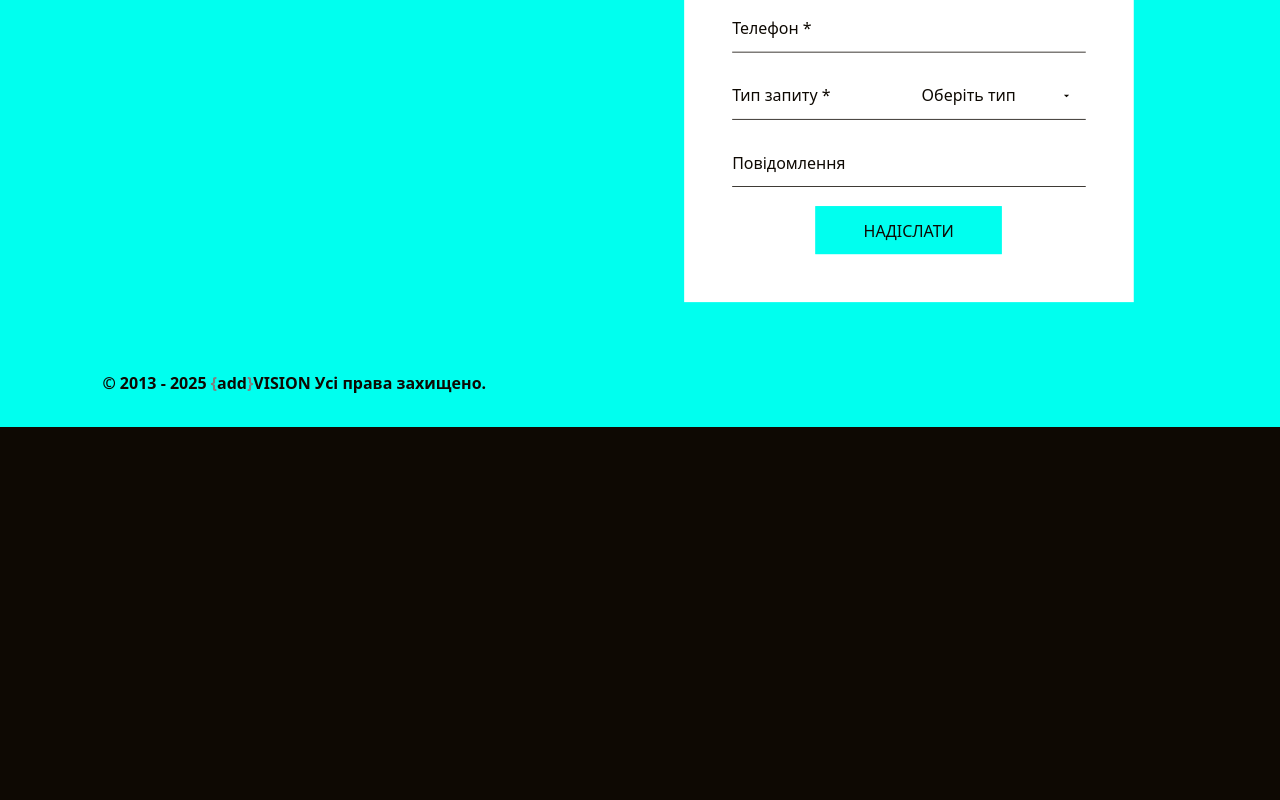
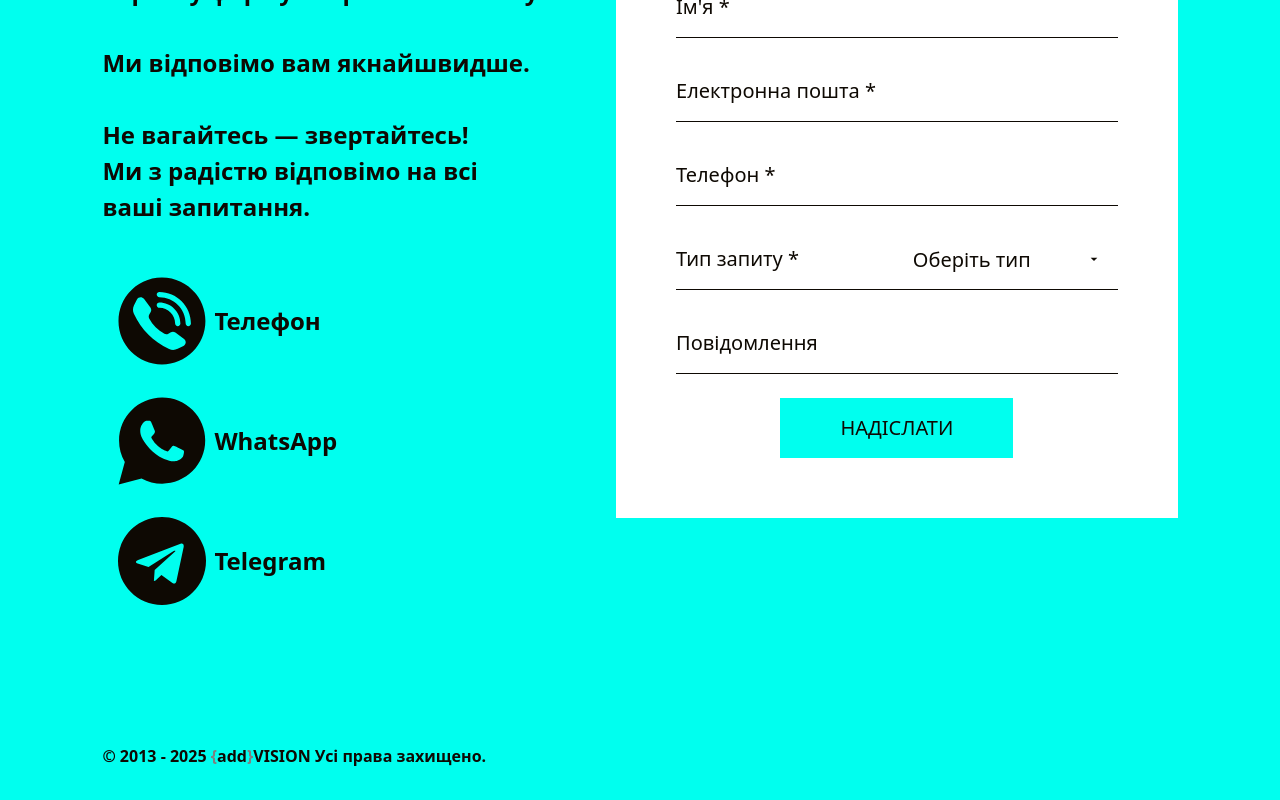
Before and after one commit to vadim4web/addvision, a Nuxt app: page / in a window 1280 px wide. Shown: the part 7329-8129 px from the top of the page. Before the commit the page ends 7756 px from the top, so only its background shows below. Built offline with nearby package versions, Linux system fonts and the light colour scheme; a web font is replaced by a local one.

Commit message:
feat: add CTA, contact links to footer, improve BackToTheTop visibility logic with watch

```diff
--- a/components/BackToTheTop.vue
+++ b/components/BackToTheTop.vue
@@ -1,6 +1,6 @@
 <template>
 	<Transition name="fade">
-		<div v-if="!headerVisible && !menuVisible" class="back-to-the-top">
+		<div v-if="showBackToTop" class="back-to-the-top">
 			<NuxtLink :title="$t('backToTop')" to="#top">
 				<LogoIcon class="logo-small" />
 			</NuxtLink>
@@ -8,9 +8,22 @@
 	</Transition>
 </template>
 
-<script setup>
+<script setup lang="ts">
 const headerVisible = useHeaderVisibility()
 const menuVisible = useMenuVisibility()
+
+const showBackToTop = ref(false)
+
+// Main logic: update when header/menu visibility changes
+watch([headerVisible, menuVisible], ([header, menu]) => {
+	showBackToTop.value = !header && !menu
+})
+
+// Optional: force re-check on route change (useful for i18n jumps)
+const route = useRoute()
+watch(() => route.fullPath, () => {
+	showBackToTop.value = !headerVisible.value && !menuVisible.value
+})
 </script>
 
 <style lang="scss">
--- a/components/ContactForm.vue
+++ b/components/ContactForm.vue
@@ -148,8 +148,8 @@ const submitForm = async () => {
 .form-container {
 	display: grid;
 	grid-template-rows: 1fr 6fr;
+	color: var(--bg);
 	padding: 3.75rem;
-	color: var(--bg);
 
 	h3 {
 		font-size: 2.25rem;
@@ -160,9 +160,7 @@ const submitForm = async () => {
 		margin-inline: auto;
 	}
 
-	@media (orientation: landscape) {
-		transform: scale(0.8);
-	}
+	@media (orientation: landscape) {}
 
 	.contact-form {
 		display: grid;
--- /dev/null
+++ b/components/ContactsBlock.vue
@@ -0,0 +1,199 @@
+<template>
+	<div class="contacts-block">
+		<pre class="call-to-action"
+			>{{ $t('contacts.CTA') }}
+    </pre>
+		<address class="contacts-block-links">
+			<!-- icon source:
+      https://www.svgrepo.com/
+      https://www.iconpacks.net/
+      -->
+
+			<a href="tel:+380933789883">
+				<svg
+					height="256"
+					version="1.1"
+					viewBox="0 0 256 256"
+					width="256"
+					xml:space="preserve"
+					xmlns="http://www.w3.org/2000/svg"
+					xmlns:xlink="http://www.w3.org/1999/xlink"
+				>
+					<g
+						style="
+							stroke: none;
+							stroke-width: 0;
+							stroke-dasharray: none;
+							stroke-linecap: butt;
+							stroke-linejoin: miter;
+							stroke-miterlimit: 10;
+							fill: none;
+							fill-rule: nonzero;
+							opacity: 1;
+						"
+						transform="translate(1.4065934065934016 1.4065934065934016) scale(2.81 2.81)"
+					>
+						<path
+							d="M 45 0 C 20.147 0 0 20.147 0 45 c 0 24.853 20.147 45 45 45 s 45 -20.147 45 -45 C 90 20.147 69.853 0 45 0 z M 67.263 70.889 l -5.959 3.006 c -2.785 1.405 -6.068 1.482 -8.894 0.164 c -16.58 -7.733 -28.736 -19.889 -36.469 -36.469 c -1.318 -2.827 -1.241 -6.109 0.164 -8.894 l 3.006 -5.959 c 1.43 -2.834 5.342 -3.174 7.239 -0.629 l 6.706 8.995 c 1.011 1.357 1.127 3.182 0.294 4.655 l -1.477 2.613 c -0.708 1.253 -0.755 2.788 -0.079 4.059 c 3.654 6.864 8.913 12.123 15.777 15.777 c 1.271 0.676 2.806 0.63 4.059 -0.079 l 2.613 -1.477 c 1.473 -0.833 3.298 -0.717 4.655 0.294 l 8.995 6.706 C 70.438 65.547 70.098 69.459 67.263 70.889 z M 39.581 28.623 c 0 -1.505 1.22 -2.724 2.724 -2.724 c 12.019 0 21.796 9.778 21.796 21.796 c 0 1.505 -1.22 2.725 -2.725 2.725 s -2.724 -1.22 -2.724 -2.725 c 0 -9.014 -7.333 -16.347 -16.347 -16.347 C 40.801 31.347 39.581 30.127 39.581 28.623 z M 72.275 50.419 c -1.505 0 -2.724 -1.22 -2.724 -2.725 c 0 -15.023 -12.222 -27.245 -27.245 -27.245 c -1.505 0 -2.724 -1.22 -2.724 -2.725 S 40.801 15 42.306 15 C 60.333 15 75 29.667 75 47.694 C 75 49.199 73.78 50.419 72.275 50.419 z"
+							stroke-linecap="round"
+							style="
+								stroke: none;
+								stroke-width: 1;
+								stroke-dasharray: none;
+								stroke-linecap: butt;
+								stroke-linejoin: miter;
+								stroke-miterlimit: 10;
+								fill: var(--bg);
+								fill-rule: nonzero;
+								opacity: 1;
+							"
+							transform=" matrix(1 0 0 1 0 0) "
+						/>
+					</g>
+				</svg>
+
+				{{ $t('contacts.phone') }}
+			</a>
+
+			<a href="https://wa.me/380933789883">
+				<svg
+					height="256"
+					version="1.1"
+					viewBox="0 0 256 256"
+					width="256"
+					xml:space="preserve"
+					xmlns="http://www.w3.org/2000/svg"
+					xmlns:xlink="http://www.w3.org/1999/xlink"
+				>
+					<g
+						style="
+							stroke: none;
+							stroke-width: 0;
+							stroke-dasharray: none;
+							stroke-linecap: butt;
+							stroke-linejoin: miter;
+							stroke-miterlimit: 10;
+							fill: none;
+							fill-rule: nonzero;
+							opacity: 1;
+						"
+						transform="translate(1.4065934065934016 1.4065934065934016) scale(2.81 2.81)"
+					>
+						<path
+							d="M 76.735 13.079 C 68.315 4.649 57.117 0.005 45.187 0 C 20.605 0 0.599 20.005 0.589 44.594 c -0.003 7.86 2.05 15.532 5.953 22.296 L 0.215 90 l 23.642 -6.202 c 6.514 3.553 13.848 5.426 21.312 5.428 h 0.018 c 0.001 0 -0.001 0 0 0 c 24.579 0 44.587 -20.007 44.597 -44.597 C 89.789 32.713 85.155 21.509 76.735 13.079 z M 27.076 46.217 c -0.557 -0.744 -4.55 -6.042 -4.55 -11.527 c 0 -5.485 2.879 -8.181 3.9 -9.296 c 1.021 -1.115 2.229 -1.394 2.972 -1.394 s 1.487 0.007 2.136 0.039 c 0.684 0.035 1.603 -0.26 2.507 1.913 c 0.929 2.231 3.157 7.717 3.436 8.274 c 0.279 0.558 0.464 1.208 0.093 1.952 c -0.371 0.743 -0.557 1.208 -1.114 1.859 c -0.557 0.651 -1.17 1.453 -1.672 1.952 c -0.558 0.556 -1.139 1.159 -0.489 2.274 c 0.65 1.116 2.886 4.765 6.199 7.72 c 4.256 3.797 7.847 4.973 8.961 5.531 c 1.114 0.558 1.764 0.465 2.414 -0.279 c 0.65 -0.744 2.786 -3.254 3.529 -4.369 c 0.743 -1.115 1.486 -0.929 2.507 -0.558 c 1.022 0.372 6.5 3.068 7.614 3.625 c 1.114 0.558 1.857 0.837 2.136 1.302 c 0.279 0.465 0.279 2.696 -0.65 5.299 c -0.929 2.603 -5.381 4.979 -7.522 5.298 c -1.92 0.287 -4.349 0.407 -7.019 -0.442 c -1.618 -0.513 -3.694 -1.199 -6.353 -2.347 C 34.934 58.216 27.634 46.961 27.076 46.217 z"
+							stroke-linecap="round"
+							style="
+								stroke: none;
+								stroke-width: 1;
+								stroke-dasharray: none;
+								stroke-linecap: butt;
+								stroke-linejoin: miter;
+								stroke-miterlimit: 10;
+								fill: var(--bg);
+								fill-rule: evenodd;
+								opacity: 1;
+							"
+							transform=" matrix(1 0 0 1 0 0) "
+						/>
+					</g>
+				</svg>
+
+				WhatsApp
+			</a>
+			<a href="http://t.me/vadim4web">
+				<svg
+					fill="var(--bg)"
+					height="800px"
+					viewBox="0 0 24 24"
+					width="800px"
+					xmlns="http://www.w3.org/2000/svg"
+				>
+					<path
+						d="m12 0c-6.627 0-12 5.373-12 12s5.373 12 12 12 12-5.373 12-12c0-6.627-5.373-12-12-12zm5.894 8.221-1.97 9.28c-.145.658-.537.818-1.084.508l-3-2.21-1.446 1.394c-.14.18-.357.295-.6.295-.002 0-.003 0-.005 0l.213-3.054 5.56-5.022c.24-.213-.054-.334-.373-.121l-6.869 4.326-2.96-.924c-.64-.203-.658-.64.135-.954l11.566-4.458c.538-.196 1.006.128.832.941z"
+					/>
+				</svg>
+
+				Telegram
+			</a>
+			<!-- <a href="http://">
+        <svg
+  id="Layer_1" enable-background="new 0 0 64 64" height="800px" version="1.0"
+          viewBox="0 0 64 64" width="800px" xml:space="preserve" xmlns="http://www.w3.org/2000/svg" xmlns:xlink="http://www.w3.org/1999/xlink">
+        <path
+  d="M32,0C18.746,0,8,10.746,8,24c0,5.219,1.711,10.008,4.555,13.93c0.051,0.094,0.059,0.199,0.117,0.289l16,24
+          C29.414,63.332,30.664,64,32,64s2.586-0.668,3.328-1.781l16-24c0.059-0.09,0.066-0.195,0.117-0.289C54.289,34.008,56,29.219,56,24
+          C56,10.746,45.254,0,32,0z M32,32c-4.418,0-8-3.582-8-8s3.582-8,8-8s8,3.582,8,8S36.418,32,32,32z" fill="var(--bg)"/>
+        </svg>
+        Boiarka
+      </a> -->
+		</address>
+	</div>
+</template>
+
+<script setup></script>
+
+<style lang="scss">
+.contacts-block {
+	@media (orientation: landscape) {
+		font-size: 1.5rem;
+	}
+
+	@media (orientation: portrait) {
+		padding-bottom: 2rem;
+	}
+
+	.call-to-action {
+		text-wrap: pretty;
+		text-wrap-mode: wrap;
+		text-wrap-style: pretty;
+		@media (orientation: landscape) {
+		}
+
+		@media (orientation: portrait) {
+			width: max(65%, 65ch);
+			margin-inline: auto;
+		}
+	}
+
+	&-links {
+		display: flex;
+		justify-content: center;
+		max-height: min-content;
+
+		@media (orientation: landscape) {
+			flex-direction: column;
+		}
+
+		@media (orientation: portrait) {
+			align-items: center;
+		}
+
+		a {
+			display: inline-flex;
+			gap: 0.5rem;
+			align-items: center;
+			padding: 1rem;
+
+			@media (orientation: landscape) {
+				height: 7.5rem;
+			}
+
+			@media (orientation: portrait) {
+				height: 6rem;
+			}
+
+			svg {
+				@media (orientation: landscape) {
+					width: 5.5rem;
+					height: 5.5rem;
+				}
+
+				@media (orientation: portrait) {
+					width: 4rem;
+					height: 4rem;
+				}
+			}
+		}
+	}
+}
+</style>
--- a/components/FooterSection.vue
+++ b/components/FooterSection.vue
@@ -10,6 +10,10 @@
 			<i class="arrow"><SvgArrow /></i>
 		</SectionHeading>
 
+		<ContactsBlock />
+
+		<ContactForm :set-show-thanks />
+
 		<p class="copy">
 			&copy; 2013 - {{ new Date().getFullYear() }}
 			<span style="color: var(--gray)">{</span><span class="lowercase">Add</span
@@ -17,8 +21,6 @@
 			><span class="uppercase">Vision</span>
 			{{ $t('rights') }}
 		</p>
-
-		<ContactForm :set-show-thanks />
 	</footer>
 </template>
 
@@ -36,27 +38,32 @@ const { setShowThanks } = defineProps({
 	background: var(--accent);
 	color: var(--bg);
 	font-weight: bolder;
-
 	display: grid;
 
 	@media (orientation: landscape) {
 		grid-template-columns: repeat(2, 1fr);
-		grid-template-rows: 1fr auto;
+		grid-template-rows: 1fr auto 1fr;
 		grid-template-areas:
-			'heading   form'
+			'heading   heading'
+			'contacts   form'
 			'copyright copyright';
 	}
 
 	@media (orientation: portrait) {
-		grid-template-rows: auto 1fr auto;
+		grid-template-rows: auto auto 1fr auto;
 		grid-template-areas:
 			'heading'
+			'contacts'
 			'form'
 			'copyright';
 	}
 
 	.heading {
 		grid-area: heading;
+	}
+
+	.contacts-block {
+		grid-area: contacts;
 	}
 
 	.form-container {
@@ -66,7 +73,12 @@ const { setShowThanks } = defineProps({
 		@media (orientation: portrait) {
 			margin-bottom: 4rem;
 		}
+
+		@media (orientation: landscape) {
+			align-self: start;
+		}
 	}
+
 	.copy {
 		grid-area: copyright;
 		align-self: end;
--- a/components/TestimonialsSlider.vue
+++ b/components/TestimonialsSlider.vue
@@ -20,16 +20,22 @@
 				:key="i"
 				:content="`
           <div class='testimonial-content'>
-            <img alt='${testimonial.author} photo' class='author-photo' src='/clients/client${
-							i + 1
-						}.jpg' />
-            <p class='testimonial-text font-inter-regular'>${
-							testimonial.text
-						}</p>
+            <img
+							alt='${testimonial.author} photo'
+							class='author-photo'
+							src='/clients/client${i + 1}.jpg'
+						/>
+            <p class='testimonial-text font-inter-regular'>
+							${testimonial.text}
+						</p>
             <p class='testimonial-author'>
-              <strong class='font-inter-regular'>${testimonial.author}.</strong>
+              <strong class='font-inter-regular'>
+								${testimonial.author}.
+							</strong>
               <br />
-              <em class='font-inter-italic'>${testimonial.author_}</em>
+              <em class='font-inter-italic'>
+								${testimonial.author}
+							</em>
             </p>
           </div>
         `"
@@ -75,7 +81,7 @@ const testimonials = computed(
 .testimonial-slider {
 	position: relative;
 	padding-inline: 10%;
-	width: 90% !important;
+	width: 90%;
 }
 
 .testimonial-slider,
@@ -156,6 +162,7 @@ const testimonials = computed(
 		left: calc(-0.25em - 1ch);
 		z-index: 5;
 	}
+
 	&::after {
 		content: '”';
 	}
@@ -178,7 +185,7 @@ const testimonials = computed(
 .thumbnails .vueperslide {
 	box-sizing: border-box;
 	border: 1px solid var(--text-main75);
-	transition: 0.3s ease-in-out;
+	transition: all 0.3s ease-in-out;
 	opacity: 0.7;
 	cursor: pointer;
 	height: 100%;
@@ -197,7 +204,6 @@ const testimonials = computed(
 	height: 2rem;
 	aspect-ratio: 1;
 	object-fit: cover;
-	border-radius: 50%;
 	filter: saturate(0.8);
 }
 </style>
--- a/i18n/i18n.config.ts
+++ b/i18n/i18n.config.ts
@@ -302,6 +302,12 @@ export default defineI18nConfig(() => ({
 				send: 'Надіслати',
 				thank_you_title: 'Дякуємо!',
 				thank_you_message: 'Ваше повідомлення було успішно надіслано.',
+				CTA: `Зв’яжіться з нами будь-яким зручним способом — мобільний, WhatsApp або Telegram — або просто надішліть запит на зворотний дзвінок, заповнивши коротку форму зворотного зв’язку.
+
+Ми відповімо вам якнайшвидше.
+
+Не вагайтесь — звертайтесь!
+Ми з радістю відповімо на всі ваші запитання.`,
 			},
 			backToTop: 'Повернутися нагору',
 			rights: 'Усі права захищено.',
@@ -605,6 +611,12 @@ export default defineI18nConfig(() => ({
 				send: 'Отправить',
 				thank_you_title: 'Спасибо!',
 				thank_you_message: 'Ваше сообщение было успешно отправлено.',
+				CTA: `Свяжитесь с нами любым удобным способом — мобильный, WhatsApp или Telegram — или просто оставьте заявку, заполнив короткую форму обратной связи.
+
+Мы ответим вам как можно скорее.
+
+Не стесняйтесь — просто напишите нам!
+Мы будем рады ответить на ваши вопросы.`
 			},
 			backToTop: 'Вернуться наверх',
 			rights: 'Все права защищены.',
@@ -908,6 +920,12 @@ export default defineI18nConfig(() => ({
 				send: 'Send',
 				thank_you_title: 'Thank you!',
 				thank_you_message: 'Your message has been successfully sent.',
+				CTA: `Contact us using any of the methods below — cellphone, WhatsApp, or Telegram — or simply request a callback by submitting the short feedback form.
+
+We’ll get back to you as soon as possible.
+
+Don’t hesitate — just reach out!
+We’ll be happy to answer your questions.`,
 			},
 			backToTop: 'Back to top',
 			rights: 'All rights reserved.',
```
